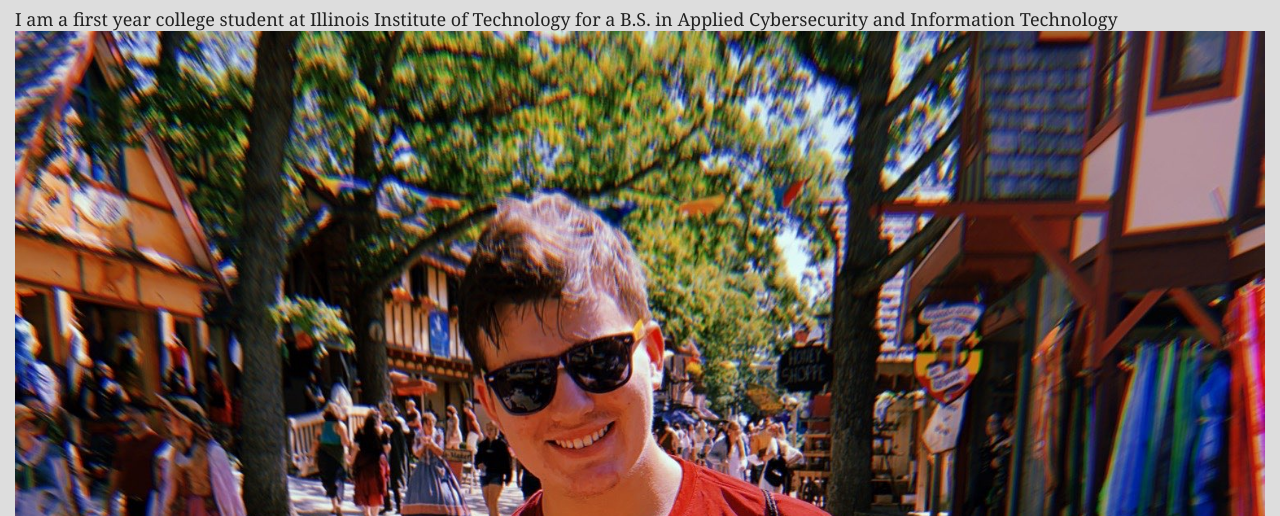
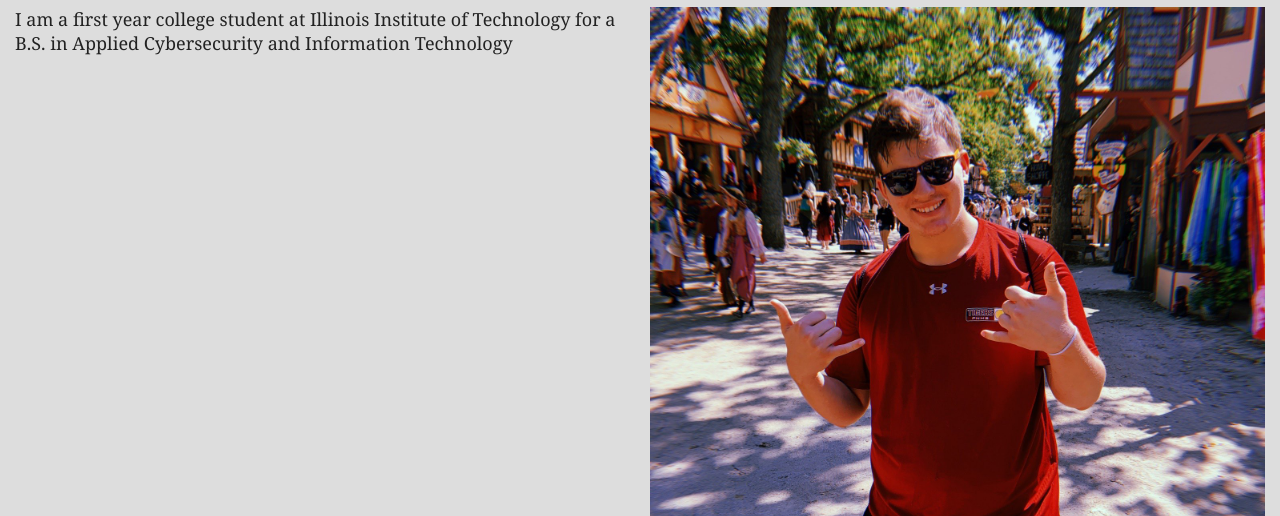
Before and after one commit to Knoll0/project-two, a plain HTML site: page index.html in a window 1280 px wide. Shown: the part 284-800 px from the top of the page. Drawn offline with Linux system fonts and the light colour scheme.

Commit message:
Add new resposive layout to resume page

```diff
--- a/screen.css
+++ b/screen.css
@@ -86,8 +86,17 @@ section {
   left: -1111.111111111em; /* -20000 / 18 = -1111.111111111 */
 }
 
-
-@media screen and (min-width: 62.5em){
+/* 1000 / 16 = 62.5 */
+@media screen and (min-width: 62.5em) {
+  .main-content {
+    display: grid;
+    grid-template-columns: 1fr 1fr;
+    grid-gap: 1.111111111em; /* 20 / 18 = 1.111111111 */
+    gap: 1.111111111em; /* 20 / 18 = 1.111111111 */
+  }
+}
+/* 1000 / 16 = 62.5 */
+@media screen and (min-width: 1000px){
   .resume {
     display: grid;
     grid-template-columns: 2fr 1fr;
```
Also changed, not shown: resume/index.html (+3 -0 lines). Lines whose indentation alone changed are shown as unchanged.
